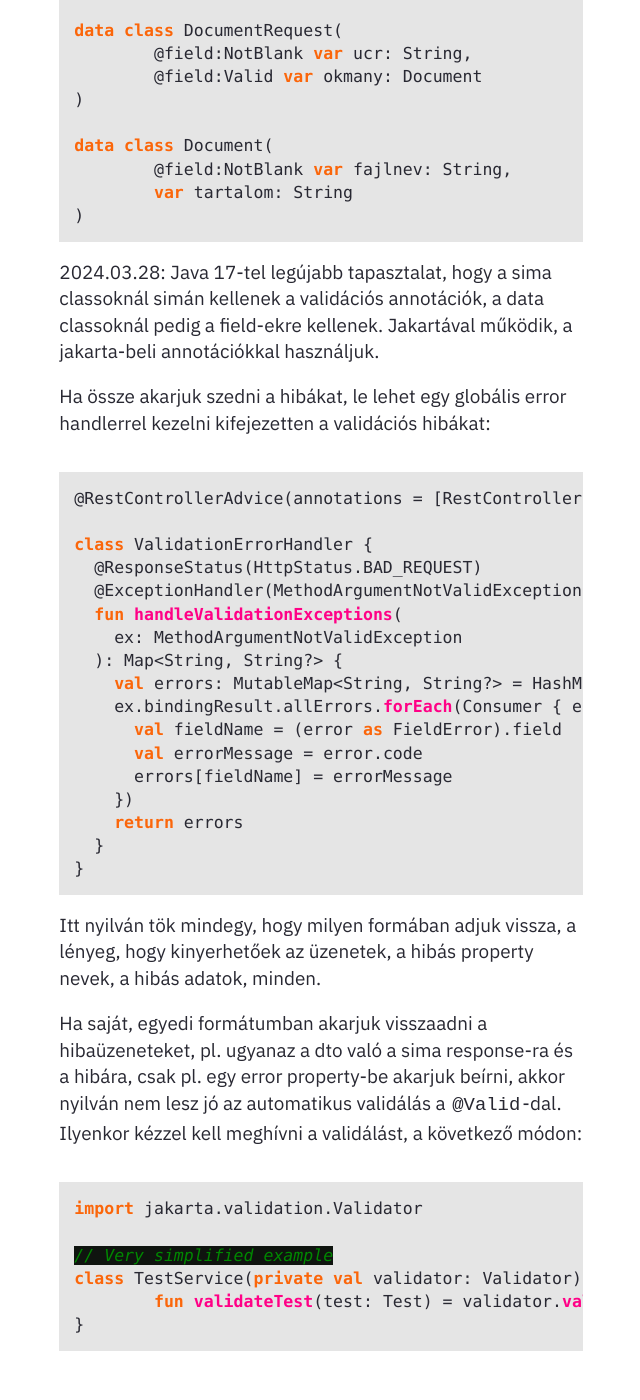
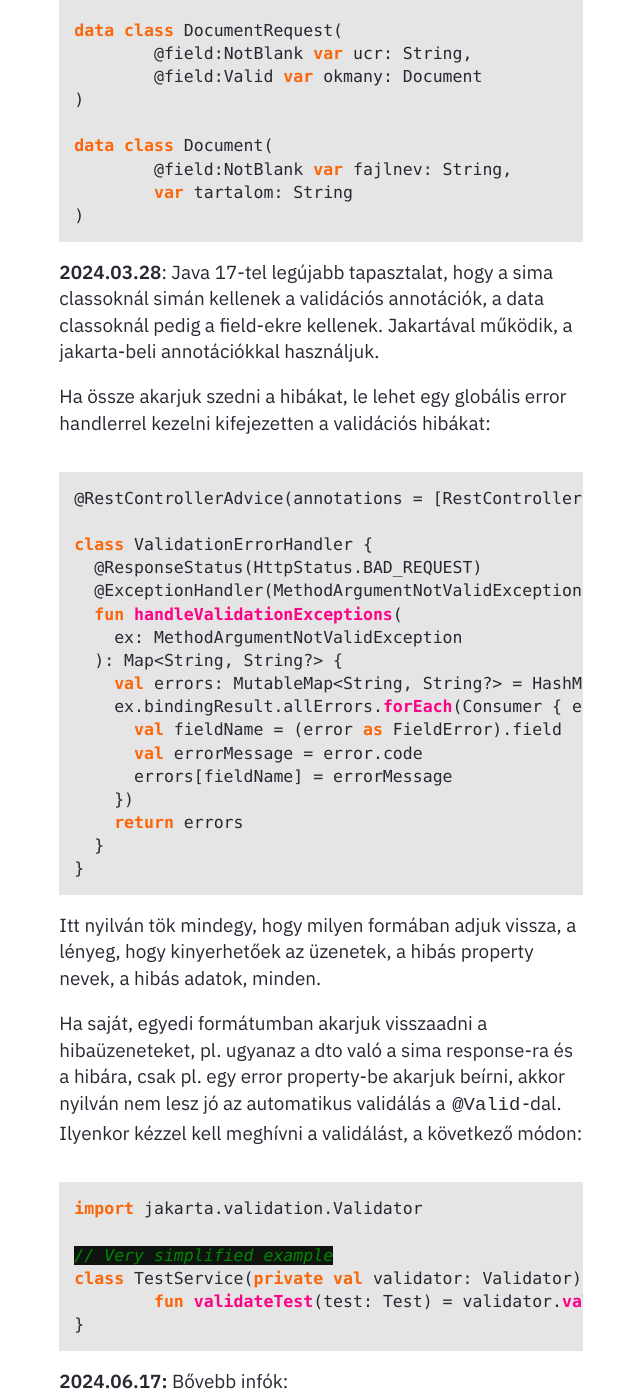
Before and after one commit to tothlp/garden, a Jekyll site: the page built from _notes/Public/dto-validation.md, in a window 1280 px wide and 1400 px high, scrolled down 1994 px. Shown: the whole window, without its empty margins (319-959 px from the left). Built offline with Jekyll 4.4.1, drawn with Linux system fonts in a browser that asks for light colours; nearby versions of some CDN libraries; some of the changed text lies outside the part shown.

Commit message:
update dto-validation

````diff
--- a/_notes/Public/dto-validation.md
+++ b/_notes/Public/dto-validation.md
@@ -83,7 +83,7 @@ data class Document(
 )
 ```
 
-2024.03.28: Java 17-tel legújabb tapasztalat, hogy a sima classoknál simán kellenek a validációs annotációk, a data classoknál pedig a field-ekre kellenek. Jakartával működik, a jakarta-beli annotációkkal használjuk.
+**2024.03.28**: Java 17-tel legújabb tapasztalat, hogy a sima classoknál simán kellenek a validációs annotációk, a data classoknál pedig a field-ekre kellenek. Jakartával működik, a jakarta-beli annotációkkal használjuk.
 
 Ha össze akarjuk szedni a hibákat, le lehet egy globális error handlerrel kezelni kifejezetten a validációs hibákat:
 
@@ -119,3 +119,6 @@ class TestService(private val validator: Validator) {
 	fun validateTest(test: Test) = validator.validate(test)
 }
 ```
+
+**2024.06.17:**
+Bővebb infók: [https://jakarta.ee/learn/docs/jakartaee-tutorial/current/beanvalidation/bean-validation/bean-validation.html](https://jakarta.ee/learn/docs/jakartaee-tutorial/current/beanvalidation/bean-validation/bean-validation.html)
````
